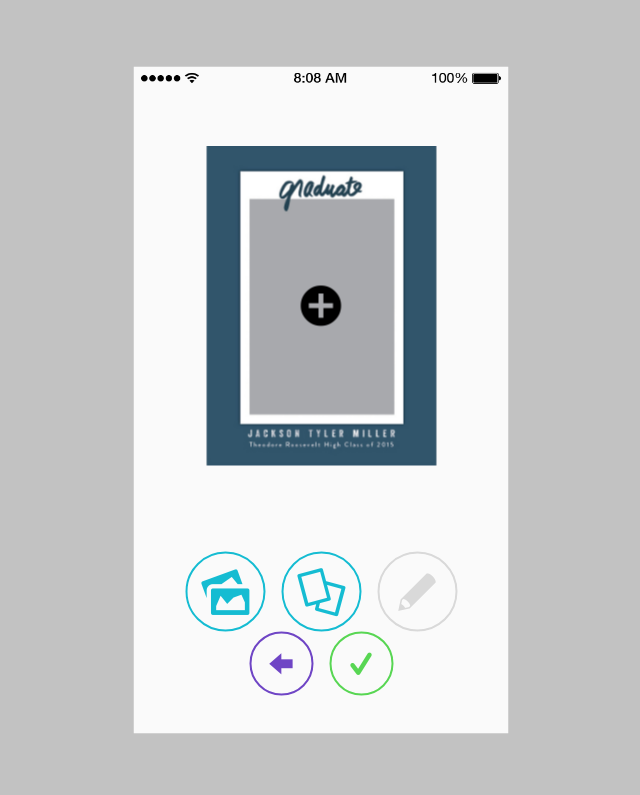
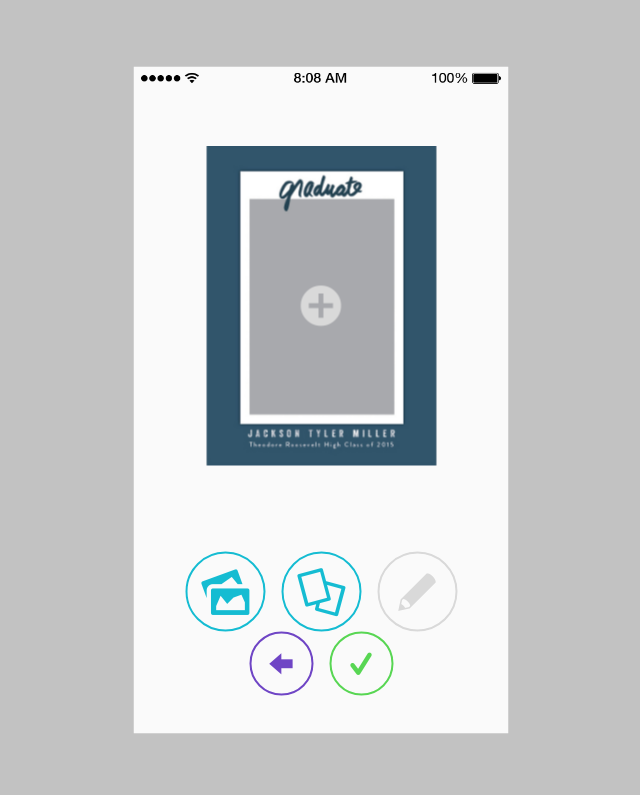
Before and after one commit to domwashburn/mobile-configurator, a website: page index.html in a window 1280 px wide. Shown: the whole page, without its empty margins (319-959 px from the left). Drawn offline with nearby package versions, Linux system fonts and the light colour scheme.

Commit message:
added color to the add photo button ...

```diff
--- a/assets/scss/style.scss
+++ b/assets/scss/style.scss
@@ -129,6 +129,7 @@ body {
 .card__add-image {
 	@extend %dead-center;
 	font-size: 3rem;
+	color: $light-grey;
 }
 .app__controls-holder {
 	height: 272px;
```
Also changed, not shown: assets/css/style.css, 1 other file.
